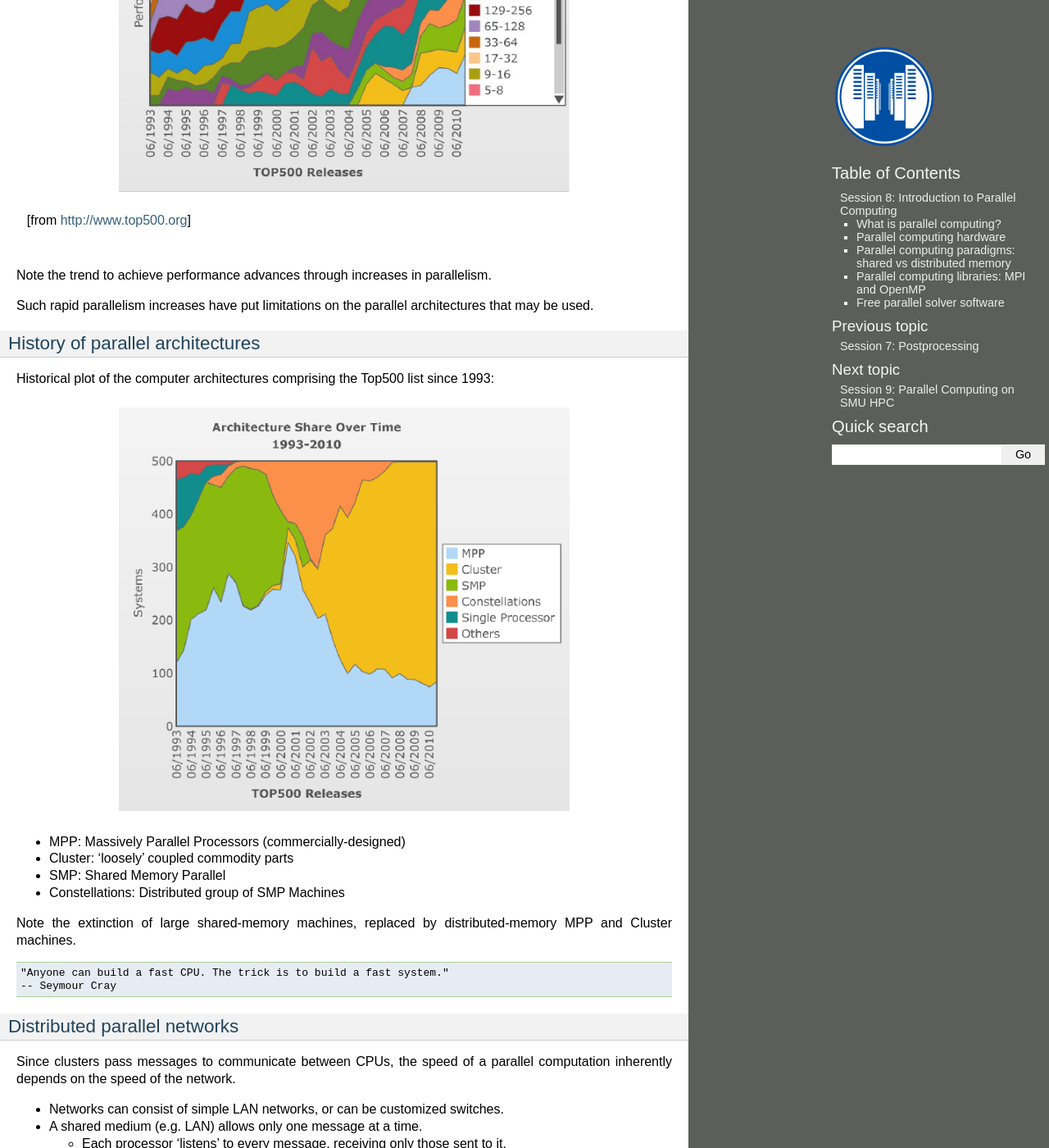
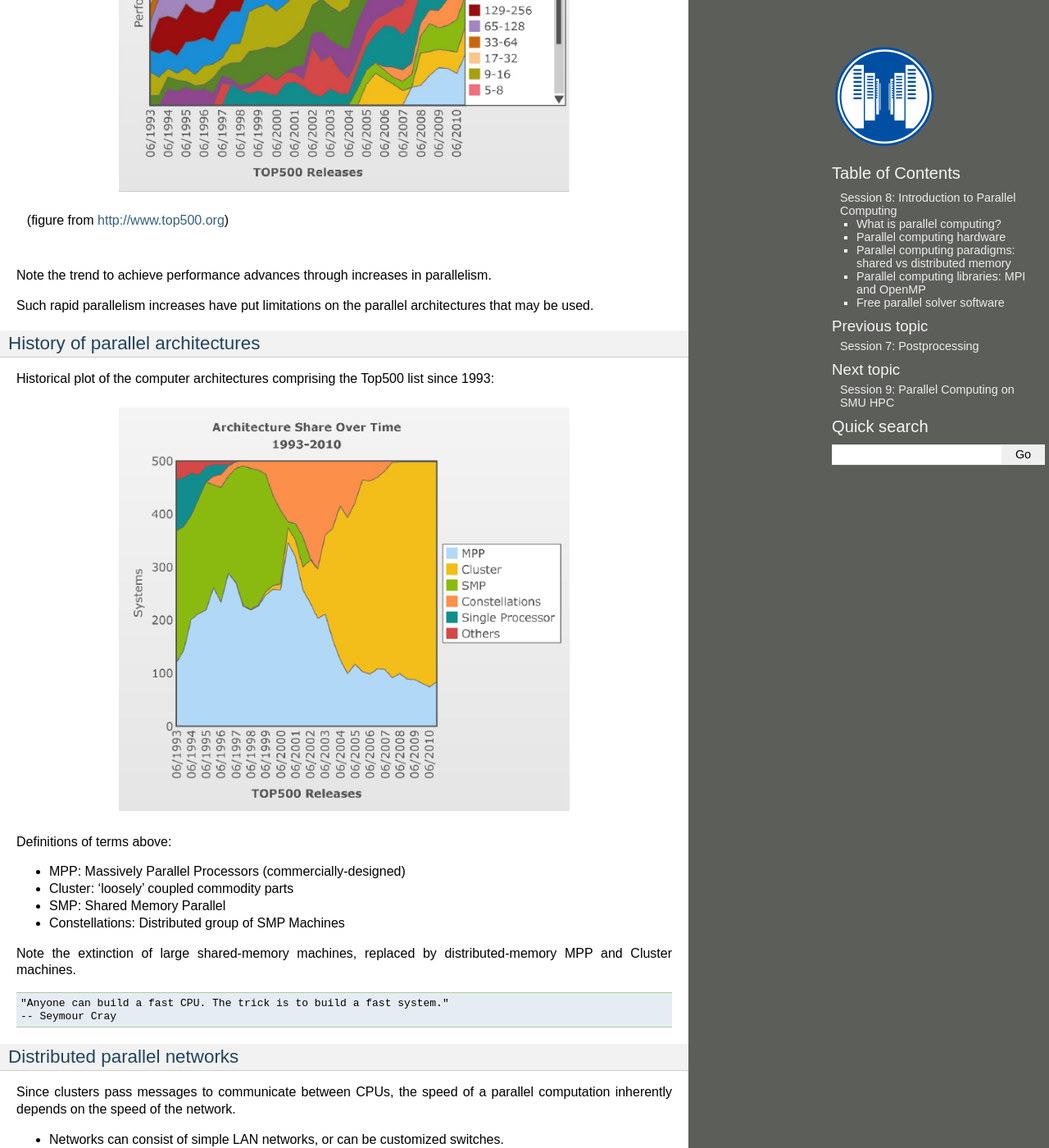
Before and after one commit to drreynolds/smuhpc-workshop, a Sphinx documentation site: the page built from source/session_8.rst, in a window 1280 px wide and 1400 px high, scrolled down 4795 px. Shown: the whole window at 82% size. Built offline with Sphinx 7.4.7, drawn with Linux system fonts in a browser that asks for light colours; comment, search, counter and statistics services are not loaded.

Commit message:
Updated session 8 (trying to fix figure captions, though they're still buggy)

```diff
--- a/source/session_8.rst
+++ b/source/session_8.rst
@@ -242,7 +242,7 @@ Top500 list since 1993.
    :scale: 90 %
    :align: center
 
-   [from `http://www.top500.org <http://www.top500.org>`_]
+   (figure from `http://www.top500.org <http://www.top500.org>`_)
 
 
 Note the trend to achieve performance advances through increases in parallelism.
@@ -263,7 +263,10 @@ list since 1993:
    :scale: 90 %
    :align: center
 
-   [from `http://www.top500.org <http://www.top500.org>`_]
+   (figure from `http://www.top500.org <http://www.top500.org>`_)
+
+
+Definitions of terms above:
 
 * MPP: Massively Parallel Processors (commercially-designed)
 
@@ -332,10 +335,10 @@ Common switches for commodity clusters include:
 
 
 .. figure:: figs/network_pie.png
-   :scale: 100 %
+   :scale: 90 %
    :align: center
 
-   [from `http://www.top500.org <http://www.top500.org>`_]
+   (figure from `http://www.top500.org <http://www.top500.org>`_)
 
 
 Compare these to on-computer speeds of:
```
